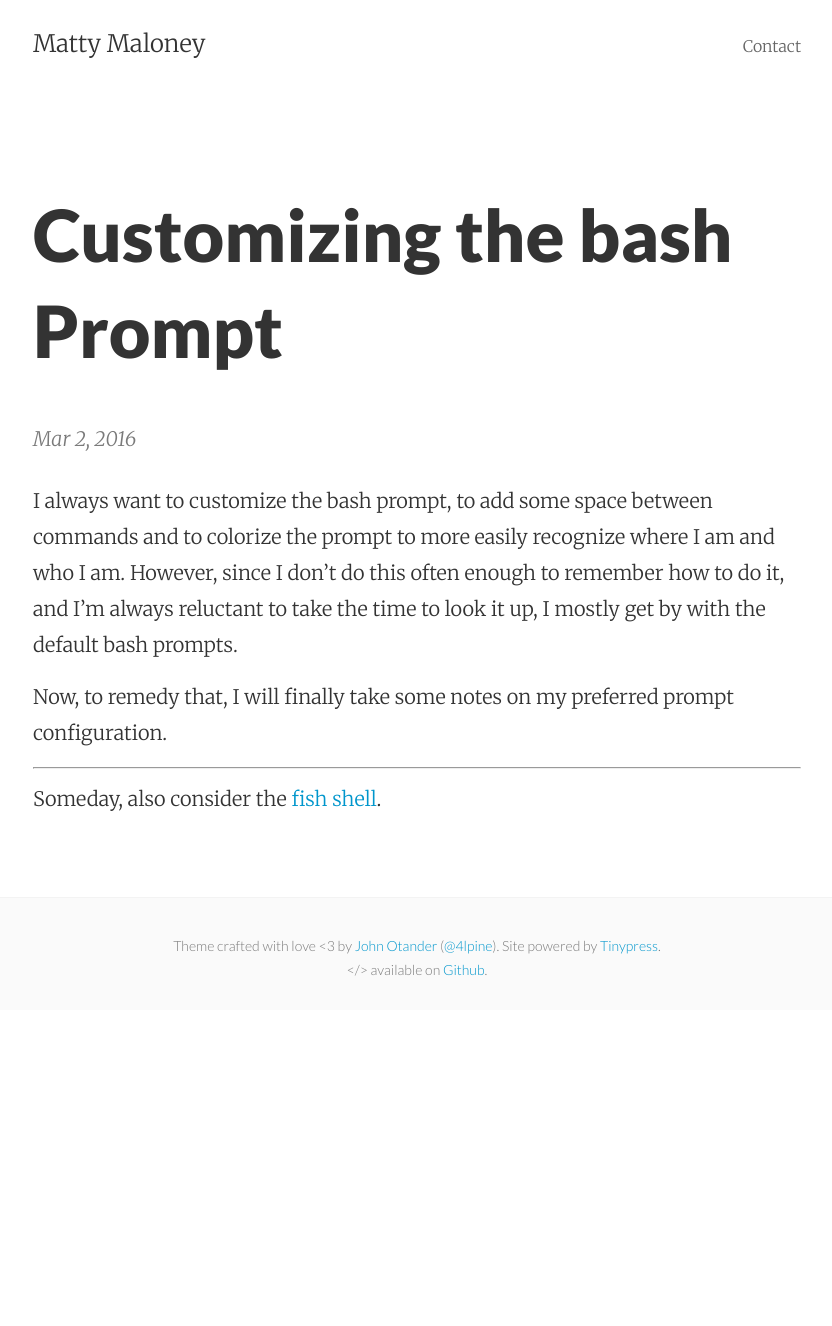
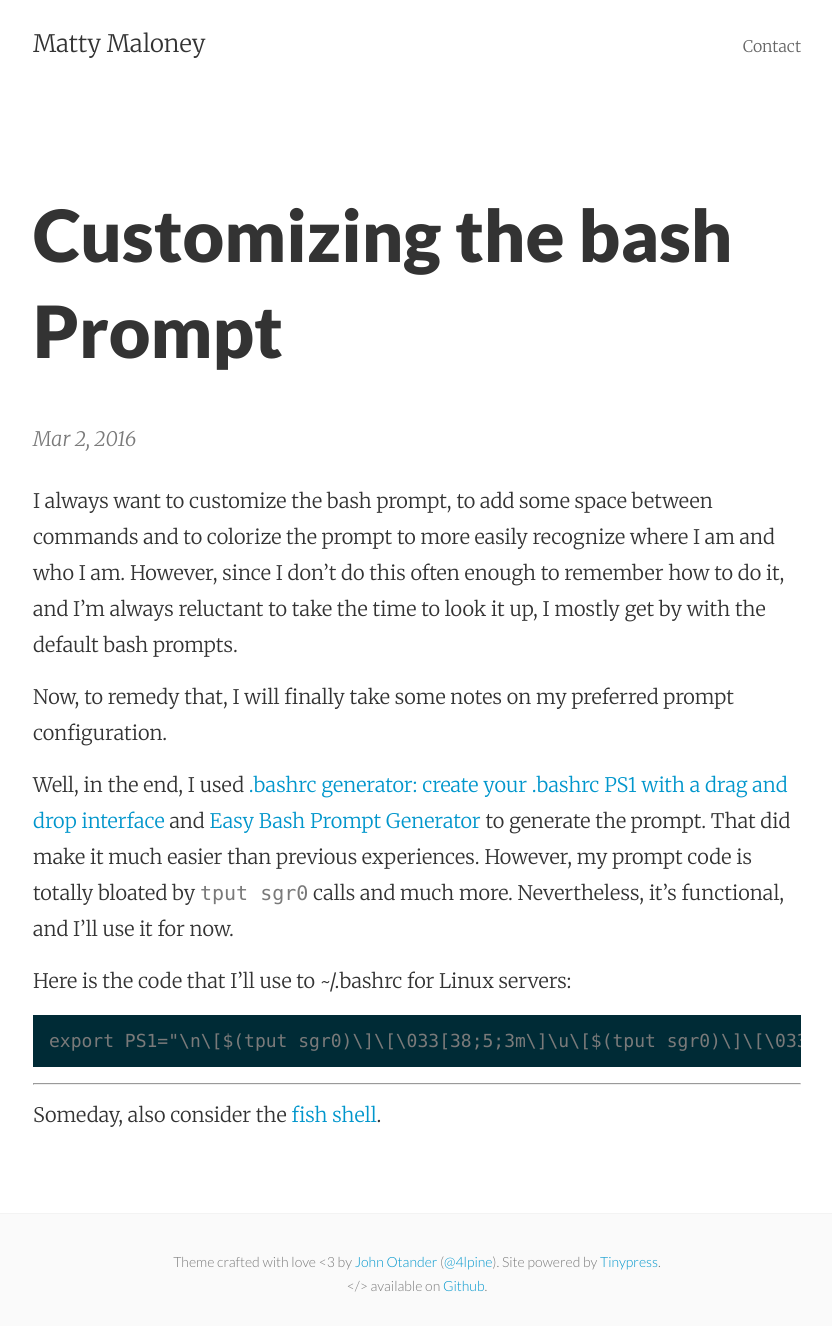
Before and after one commit to mattymaloney/mattymaloney.github.io, a Jekyll site: the page built from _posts/2016-03-02-customizing-bash-prompt.md, in a window 1280 px wide. Shown: the whole page, without its empty margins (223-1055 px from the left). Built offline with Jekyll 4.4.1, drawn with Linux system fonts in a browser that asks for light colours; before the commit the page ends 1010 px from its top, so only the background shows below that.

Commit message:
Created 2016-03-02-customizing-bash-prompt.md

````diff
--- a/_posts/2016-03-02-customizing-bash-prompt.md
+++ b/_posts/2016-03-02-customizing-bash-prompt.md
@@ -8,7 +8,13 @@ I always want to customize the bash prompt, to add some space between commands a
 
 Now, to remedy that, I will finally take some notes on my preferred prompt configuration.
 
+Well, in the end, I used [.bashrc generator: create your .bashrc PS1 with a drag and drop interface](http://bashrcgenerator.com/) and [Easy Bash Prompt Generator](http://ezprompt.net/) to generate the prompt. That did make it much easier than previous experiences. However, my prompt code is totally bloated by `tput sgr0` calls and much more. Nevertheless, it's functional, and I'll use it for now.
 
+Here is the code that I'll use to ~/.bashrc for Linux servers:
+
+```
+export PS1="\n\[$(tput sgr0)\]\[\033[38;5;3m\]\u\[$(tput sgr0)\]\[\033[38;5;15m\]@\[$(tput sgr0)\]\[\033[38;5;3m\]\H\[$(tput sgr0)\]\[\033[38;5;15m\] [\[$(tput sgr0)\]\[\033[38;5;5m\]short-name\[$(tput sgr0)\]\[\033[38;5;15m\]]\n\[$(tput bold)\]\[$(tput sgr0)\]\[\033[38;5;2m\]\w\[$(tput sgr0)\]\[$(tput sgr0)\]\[\033[38;5;15m\]\[$(tput bold)\]\[$(tput sgr0)\]\[\033[38;5;4m\]\[$(tput sgr0)\]\[\033[38;5;15m\]\n\\$ \[$(tput sgr0)\]"
+```
 
 ---
 
````
